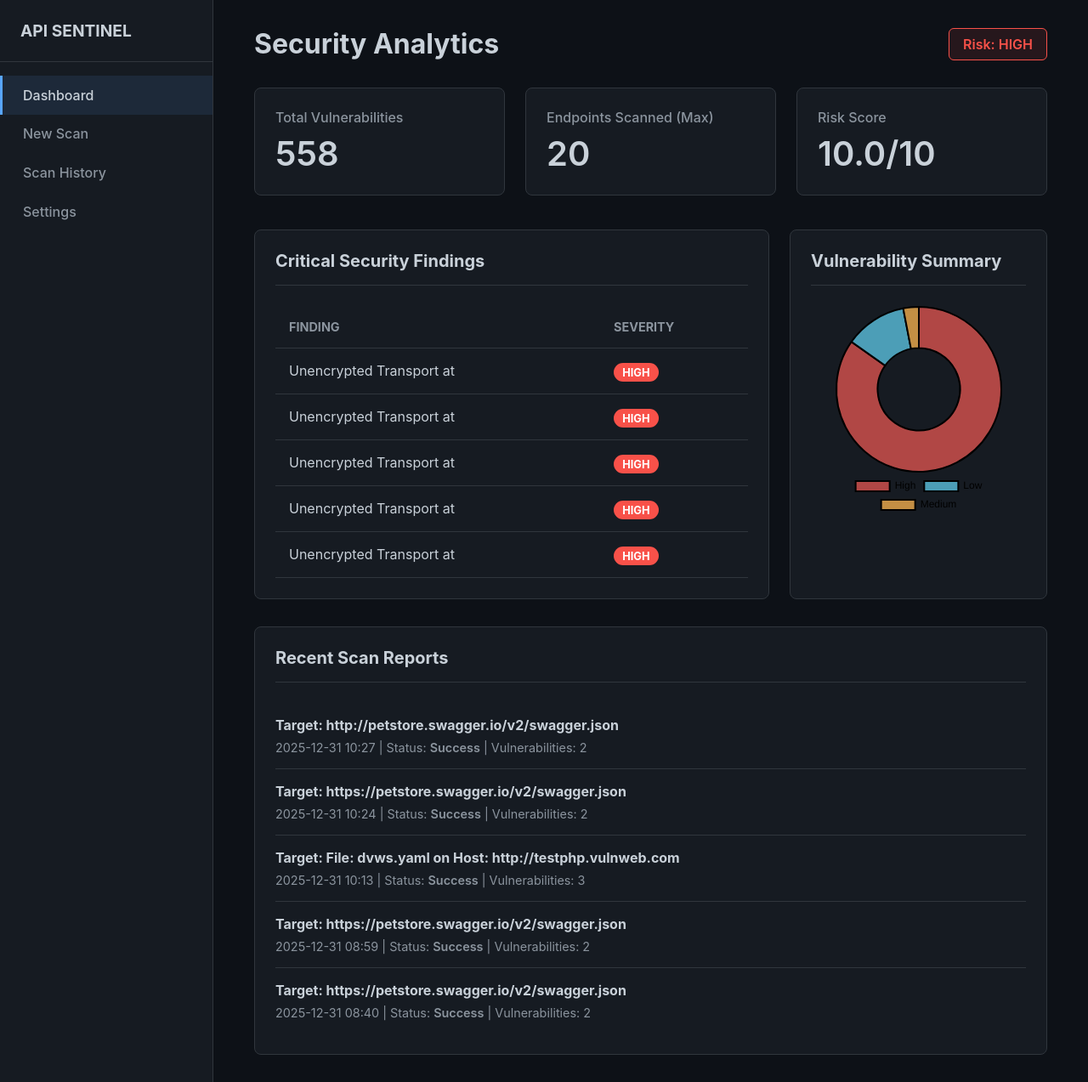
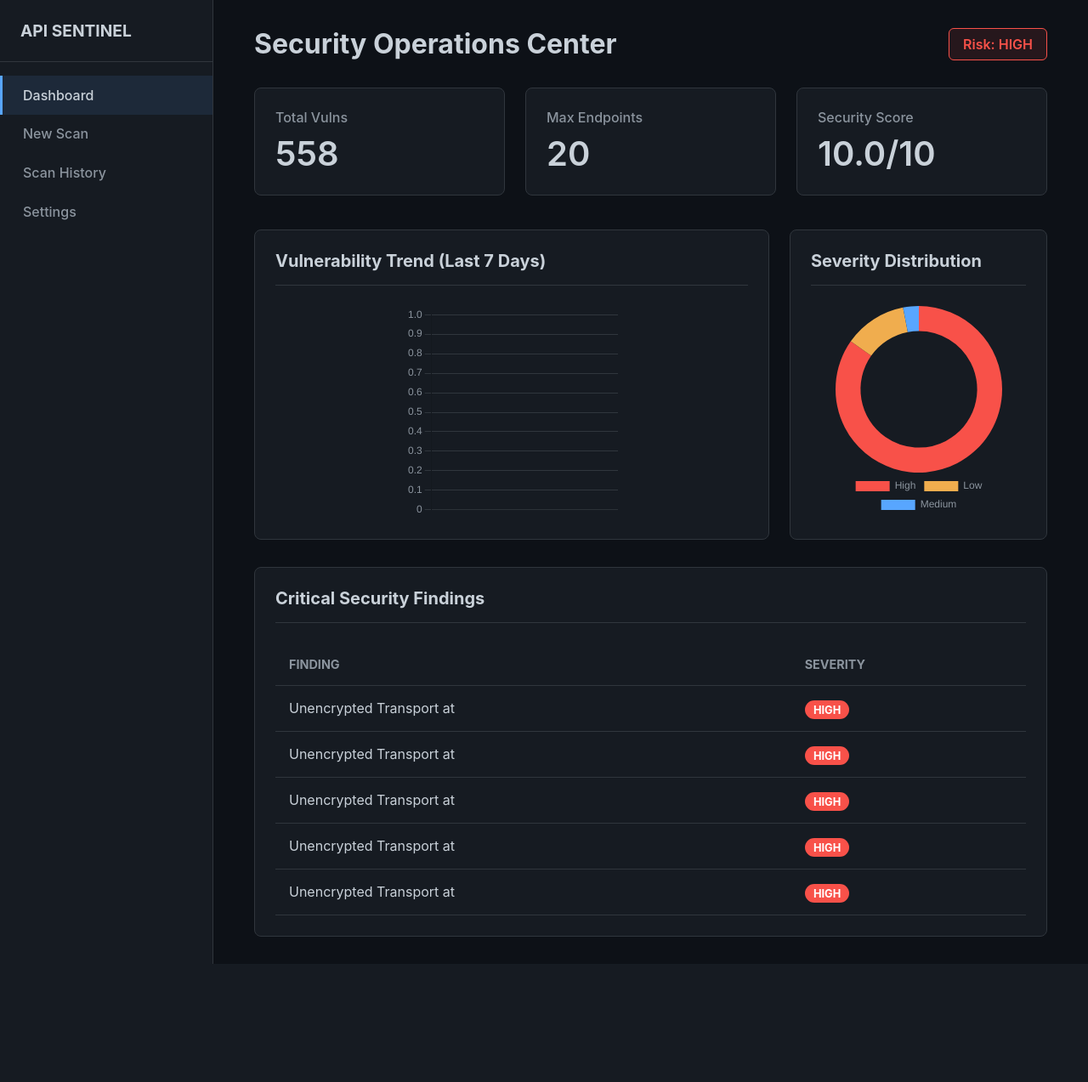
Before and after one commit to bhuwanbaniya/API_sentinel, a Django app: page / in a window 1280 px wide. Shown: the whole page at 85% size. After the commit the page ends 1134 px from the top, so only its background shows below. Run offline with Django 5.2, Linux system fonts and the light colour scheme; data comes from the database, SQL or seed files in the repository.

Commit message:
ui: implement main dashboard layout and sidebar navigation

```diff
--- a/scanner/templates/scanner/base.html
+++ b/scanner/templates/scanner/base.html
@@ -1,38 +1,30 @@
 {% load static %}
 <!DOCTYPE html>
 <html lang="en">
-<!-- In templates/scanner/base.html -->
 <head>
     <meta charset="UTF-8">
     <title>{% block title %}API Sentinel{% endblock %}</title>
     <meta name="viewport" content="width=device-width, initial-scale=1.0">
-
-    <!-- --- THIS IS THE CORRECTED LINK --- -->
     <link rel="stylesheet" type="text/css" href="{% static 'scanner/style.css' %}">
-
 </head>
-
 <body>
     <div class="app-container">
         <nav class="sidebar">
             <div class="sidebar-header">
                 <h2>API SENTINEL</h2>
             </div>
-        <!-- In base.html -->
             <ul class="sidebar-menu">
                 <li class="{% if request.path == '/' %}active{% endif %}">
                     <a href="{% url 'dashboard' %}">Dashboard</a>
                 </li>
-    <li class="{% if request.path == '/scan/' %}active{% endif %}">
+                <li class="{% if '/scan/' in request.path %}active{% endif %}">
                     <a href="{% url 'new_scan' %}">New Scan</a>
                 </li>
-    <!-- --- UPDATE THIS LINK --- -->
-    <li class="{% if request.path == '/history/' %}active{% endif %}">
+                <li class="{% if '/history/' in request.path %}active{% endif %}">
                     <a href="{% url 'scan_history' %}">Scan History</a>
                 </li>
-    <li><a href="#">Settings</a></li> <!-- Settings is still a placeholder -->
+                <li><a href="#">Settings</a></li>
             </ul>
-
         </nav>
         <main class="main-content">
             {% block content %}{% endblock %}
--- a/scanner/templates/scanner/dashboard.html
+++ b/scanner/templates/scanner/dashboard.html
@@ -1,128 +1,106 @@
 {% extends 'scanner/base.html' %}
-{% load static %}
-
-{% block title %}Dashboard - API Sentinel{% endblock %}
 
 {% block content %}
-<!-- Include the Chart.js library from a CDN -->
 <script src="https://cdn.jsdelivr.net/npm/chart.js"></script>
 
 <div class="header">
-    <h1>Security Analytics</h1>
+    <h1>Security Operations Center</h1>
     <div class="risk-badge risk-{{ overall_risk|lower }}">Risk: {{ overall_risk }}</div>
 </div>
 
-<!-- Main Stats Grid -->
+<!-- Stats -->
 <div class="stats-grid">
-    <div class="stat-card">
-        <h4>Total Vulnerabilities</h4>
-        <p>{{ total_vulnerabilities }}</p>
+    <div class="stat-card"><h4>Total Vulns</h4><p>{{ total_vulnerabilities }}</p></div>
+    <div class="stat-card"><h4>Max Endpoints</h4><p>{{ total_endpoints }}</p></div>
+    <div class="stat-card"><h4>Security Score</h4><p>{{ risk_score }}/10</p></div>
 </div>
-    <div class="stat-card">
-        <h4>Endpoints Scanned (Max)</h4>
-        <p>{{ total_endpoints }}</p>
-    </div>
-    <div class="stat-card stat-card-risk-{{ overall_risk|lower }}">
-        <h4>Risk Score</h4>
-        <p>{{ risk_score }}/10</p>
+
+<!-- TOP CHARTS ROW -->
+<div class="dashboard-grid" style="margin-bottom: 2rem;">
+    <!-- Line Chart (Trend) -->
+    <div class="chart-card">
+        <h2>Vulnerability Trend (Last 7 Days)</h2>
+        <div class="chart-container" style="height: 250px;">
+            <canvas id="trendChart"></canvas>
         </div>
     </div>
 
-<!-- Grid for Chart and Critical Findings -->
-<div class="dashboard-grid">
+    <!-- Doughnut Chart (Severity) -->
+    <div class="chart-card">
+        <h2>Severity Distribution</h2>
+        <div class="chart-container" style="height: 250px;">
+            <canvas id="severityChart"></canvas>
+        </div>
+    </div>
+</div>
+
+<!-- Findings Table -->
 <div class="findings-card">
     <h2>Critical Security Findings</h2>
     <table class="findings-table">
-            <thead>
+        <thead><tr><th>Finding</th><th>Severity</th></tr></thead>
+        <tbody>
+            {% for f in critical_findings %}
             <tr>
-                    <th>Finding</th>
-                    <th>Severity</th>
-                </tr>
-            </thead>
-            <tbody>
-                {% for finding in critical_findings %}
-                <tr>
-                    <td>{{ finding.name }} at <strong>{{ finding.path|truncatechars:40 }}</strong></td>
-                    <td><span class="badge badge-{{ finding.severity }}">{{ finding.severity }}</span></td>
+                <td>{{ f.name }} at <strong>{{ f.target|truncatechars:30 }}</strong></td>
+                <td><span class="badge badge-{{ f.severity }}">{{ f.severity }}</span></td>
             </tr>
             {% empty %}
-                <tr>
-                    <td colspan="2" style="text-align: center; padding: 2rem;">No High or Critical severity findings found.</td>
-                </tr>
+            <tr><td colspan="2">No high-risk findings.</td></tr>
             {% endfor %}
         </tbody>
     </table>
 </div>
 
-    <div class="chart-card">
-        <h2>Vulnerability Summary</h2>
-        <div class="chart-container">
-            <canvas id="vulnerabilityChart"></canvas>
-        </div>
-    </div>
-</div>
-
-<!-- --- NEW SECTION FOR RECENT SCAN REPORTS --- -->
-<div class="findings-card" style="margin-top: 2rem;">
-    <h2>Recent Scan Reports</h2>
-
-    {% for report in reports %} <!-- This 'reports' variable comes from your view -->
-        <div class="report-summary">
-            <strong>Target: {{ report.target_url|truncatechars:60 }}</strong>
-            <p style="margin: 0.5rem 0 0 0; font-size: 0.9em; color: var(--text-secondary);">
-                {{ report.scan_date|date:"Y-m-d H:i" }} |
-                Status:
-                {% if report.status == "Success" %}
-                    <span style="color: var(--success-color); font-weight: 600;">{{ report.status }}</span>
-                {% else %}
-                    <span style="color: var(--danger-high); font-weight: 600;">{{ report.status }}</span>
-                {% endif %}
-                 | Vulnerabilities: {{ report.result_json.vulnerabilities|length|default:0 }}
-            </p>
-        </div>
-    {% empty %}
-        <p>No scans have been performed yet.</p>
-    {% endfor %}
-</div>
-<!-- --- END OF NEW SECTION --- -->
-
-
-<!-- Pass data from Django to JavaScript in a hidden script tag -->
-{{ chart_data|json_script:"chart-data" }}
+<!-- DATA FOR JS -->
+{{ chart_data|json_script:"severity-data" }}
+{{ trend_data|json_script:"trend-data" }}
 
 <script>
-    document.addEventListener('DOMContentLoaded', function () {
-        const chartData = JSON.parse(document.getElementById('chart-data').textContent);
-        const ctx = document.getElementById('vulnerabilityChart').getContext('2d');
-        if (chartData.data && chartData.data.length > 0) {
-            new Chart(ctx, {
+    document.addEventListener('DOMContentLoaded', function() {
+        // --- 1. Severity Doughnut Chart ---
+        const sevData = JSON.parse(document.getElementById('severity-data').textContent);
+        new Chart(document.getElementById('severityChart'), {
             type: 'doughnut',
             data: {
-                    labels: chartData.labels,
+                labels: sevData.labels,
                 datasets: [{
-                        data: chartData.data,
-                        backgroundColor: chartData.labels.map(label => {
-                            if (label === 'High') return 'rgba(217, 83, 79, 0.8)';
-                            if (label === 'Medium') return 'rgba(240, 173, 78, 0.8)';
-                            if (label === 'Low') return 'rgba(91, 192, 222, 0.8)';
-                            return '#808080';
-                        }),
-                        borderColor: 'var(--card-dark)',
-                        borderWidth: 2
+                    data: sevData.data,
+                    backgroundColor: ['#f85149', '#f0ad4e', '#58a6ff'],
+                    borderWidth: 0
+                }]
+            },
+            options: { responsive: true, maintainAspectRatio: false, cutout: '70%',
+                plugins: { legend: { position: 'bottom', labels: { color: '#8b949e' } } }
+            }
+        });
+
+        // --- 2. Trend Line Chart ---
+        const trendData = JSON.parse(document.getElementById('trend-data').textContent);
+        new Chart(document.getElementById('trendChart'), {
+            type: 'line',
+            data: {
+                labels: trendData.labels,
+                datasets: [{
+                    label: 'Vulnerabilities',
+                    data: trendData.data,
+                    borderColor: '#58a6ff',
+                    backgroundColor: 'rgba(88, 166, 255, 0.1)',
+                    fill: true,
+                    tension: 0.4,
+                    pointRadius: 5
                 }]
             },
             options: {
                 responsive: true,
                 maintainAspectRatio: false,
-                    plugins: { legend: { position: 'bottom', labels: { color: 'var(--text-primary)' }}}
+                scales: {
+                    y: { beginAtZero: true, ticks: { color: '#8b949e' }, grid: { color: '#30363d' } },
+                    x: { ticks: { color: '#8b949e' }, grid: { display: false } }
+                },
+                plugins: { legend: { display: false } }
             }
         });
-        } else {
-            ctx.font = "16px sans-serif";
-            ctx.fillStyle = 'var(--text-secondary)';
-            ctx.textAlign = 'center';
-            ctx.fillText("No vulnerability data to display.", ctx.canvas.width / 2, ctx.canvas.height / 2);
-        }
     });
 </script>
 {% endblock %}
```
Lines whose indentation alone changed are shown as unchanged.
